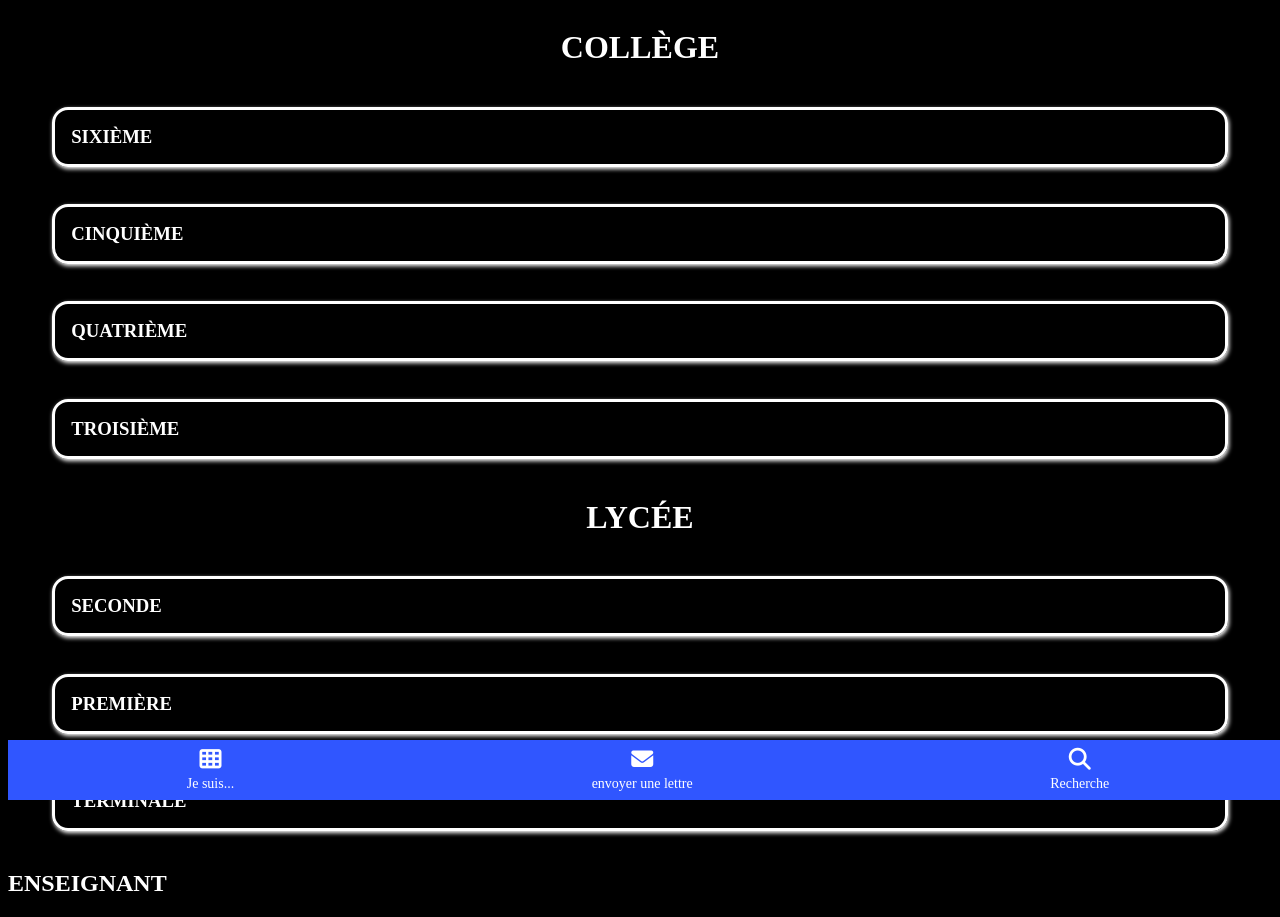
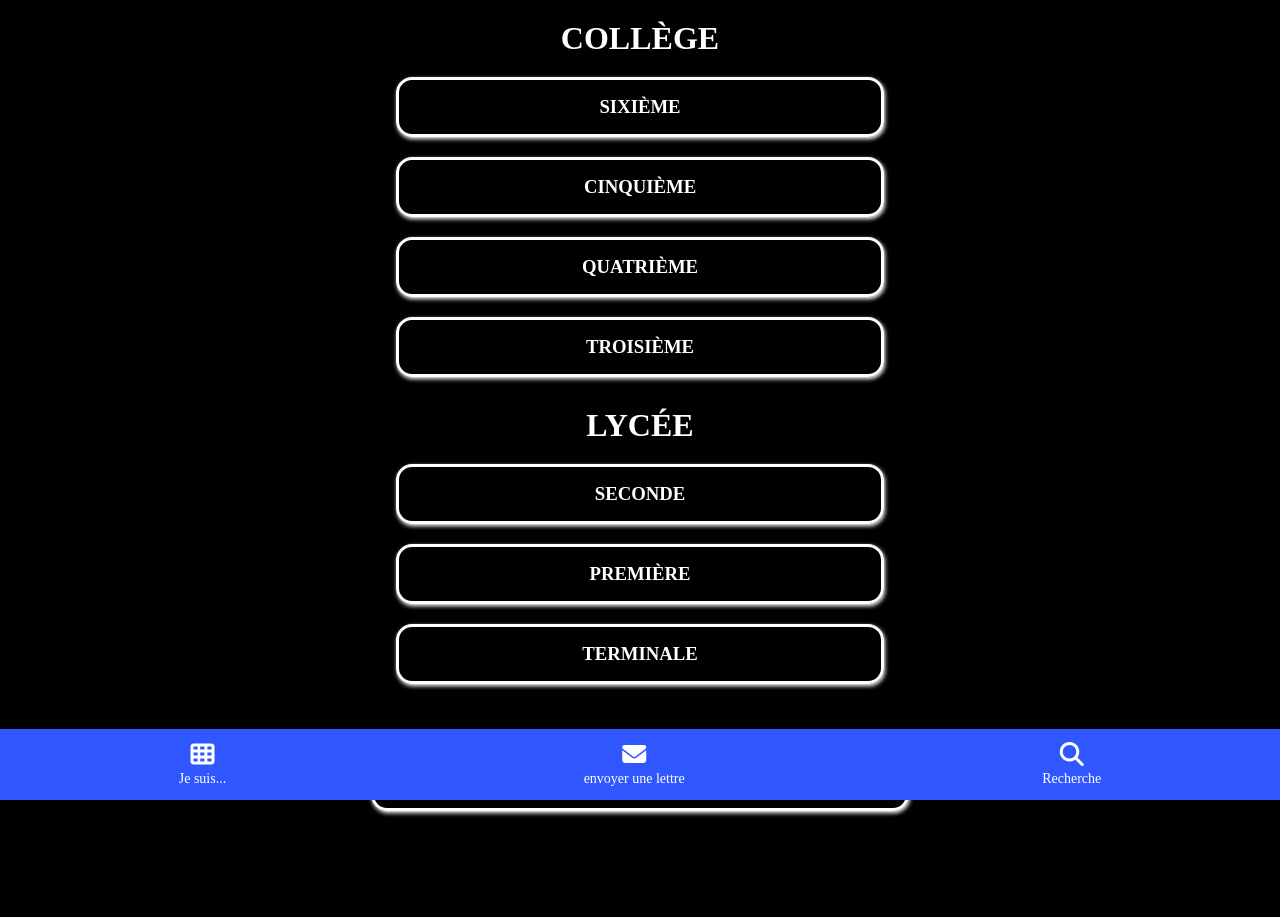
Before and after one commit to AMADOU-MAKHTAR-BA/e-learning-, a plain HTML site: page index.html in a window 1280 px wide. Both pictures are taken after a click on the element "Je suis...". After the commit the page ends 891 px from the top, so only its background shows below. Drawn offline with Linux system fonts and the light colour scheme.

Commit message:
changement du display none en visibility et opacity

```diff
--- a/css/style.css
+++ b/css/style.css
@@ -1,62 +1,120 @@
 body {
-    background-color: black;
-    color: white;
+  background-color: black;
+  color: white;
+  margin: 0;
+  padding: 0;
+  padding-bottom: 60px;
 }
-/*conteneur de #classes et #statu*/
+
+/* Conteneur de #classes et #statu */
 #conteneur {
   display: flex;
   flex-direction: column;
   justify-content: center;
   align-items: center;
   gap: 2rem;
-  display: none;
+  visibility: hidden;
+  opacity: 0;
+  transition: opacity 0.5s ease, visibility 0.3s ease;
+  box-sizing: border-box;
+  /* Désactive la couleur de fond par défaut sur mobile */
+  -webkit-tap-highlight-color: transparent;
 }
-/*pour le conteneur des classes*/
-#classes{
+
+#conteneur.afficher_classe {
+  visibility: visible;
+  opacity: 1;
+}
+
+/* Pour le conteneur des classes */
+#classes {
   display: flex;
   flex-direction: column;
   justify-content: center;
   align-items: center;
   cursor: pointer;
+  width: 100%;
+  max-width: 500px;
 }
-/*pour les classes*/
-.classe{
+
+/* Pour les cycles */
+.cycle {
+  margin-top: 20px;
+  margin-bottom: 10px;
+  text-align: center;
+  width: 100%;
+}
+
+/* Pour les classes */
+.classe {
   width: 90%;
   padding: 1rem;
   border: white solid 3px;
   border-radius: 1rem;
   box-shadow: 1px 2px 4px white;
+  text-align: center;
+  margin: 10px 0;
+  transition: transform 0.2s ease, background-color 0.2s ease;
 }
-a{
+
+.classe:hover {
+  transform: scale(0.95);
+  background-color: #222;
+}
+
+a {
   text-decoration: none;
   color: white;
   text-align: center;
   cursor: pointer;
-  /* Désactive la couleur de fond par défaut sur mobile */
-  -webkit-tap-highlight-color: transparent;
+  width: 100%;
 }
 
-/* navbar */
+/* Navbar */
 .navbar {
   position: fixed;
   bottom: 0;
   width: 100%;
-  background: #3056ff; /* Bleu */
+  background: #3056ff;
+  /* Bleu */
   display: flex;
   justify-content: space-around;
   align-items: center;
   padding: 8px 0;
+  z-index: 1000;
+    /* Désactive la couleur de fond par défaut sur mobile */
+  -webkit-tap-highlight-color: transparent;
 }
 
 /* Liens */
 .navbar a {
+  display: flex;
+  flex-direction: column;
+  align-items: center;
   font-size: 14px;
   flex: 1;
+  padding: 5px 0;
 }
 
 /* Icônes */
 .navbar i {
-  font-size: 22px;
-  display: block;
-  margin-bottom: 4px;
+  font-size: 1.5rem;
+  margin-bottom: 5px;
 }
+
+/* Pour l'enseignant */
+#enseignant {
+  width: 90%;
+  max-width: 500px;
+  padding: 1rem;
+  border: white solid 3px;
+  border-radius: 1rem;
+  box-shadow: 1px 2px 4px white;
+  text-align: center;
+  transition: transform 0.2s ease, background-color 0.2s ease;
+}
+
+#enseignant:hover {
+  transform: scale(0.95);
+  background-color: #222;
+}
--- a/index.html
+++ b/index.html
@@ -8,15 +8,13 @@
 
   <title>E-LEARNING</title>
 
-  <!-- HTML -->
-
-
   <!-- Custom Styles -->
   <link rel="stylesheet" href="css/style.css">
+
   <link rel="stylesheet" href="https://cdnjs.cloudflare.com/ajax/libs/font-awesome/6.5.0/css/all.min.css">
-
 </head>
 
+<body>
   <nav class="navbar">
     <div class="statut">
       <a href="#">
@@ -38,7 +36,6 @@
     </div>
   </nav>
 
-<body>
   <div id="conteneur">
     <div id="classes">
       <h1 class="cycle">COLLÈGE</h1>
@@ -57,7 +54,6 @@
 
       <h1 class="cycle">LYCÉE</h1>
       <h3 class="classe">
-
         <a href="">SECONDE</a>
       </h3>
       <h3 class="classe">
@@ -71,6 +67,8 @@
       <a href="#\">ENSEIGNANT</a>
     </h2>
   </div>
+
+
   <script src="js/main.js"></script>
 </body>
 
--- a/js/main.js
+++ b/js/main.js
@@ -1,15 +1,10 @@
-const classe = document.querySelector("#conteneur");
-const statut = document.querySelector(".statut");
 
-function afficher_classes() {
-  classe.classList.toggle("afficher_classe");
+    const conteneur = document.querySelector("#conteneur");
+    const statut = document.querySelector(".statut");
 
-  if (classe.classList.contains("afficher_classe")) {
-    classe.style.display = "block"
-  }
-  else {
-    classe.style.display = "none"
-  }
-}
+    function afficher_classes(e) {
+      e.preventDefault()
+      conteneur.classList.toggle("afficher_classe");
+    }
 
-statut.onclick = afficher_classes
+    statut.onclick = afficher_classes;
```
Lines whose indentation alone changed are shown as unchanged.
